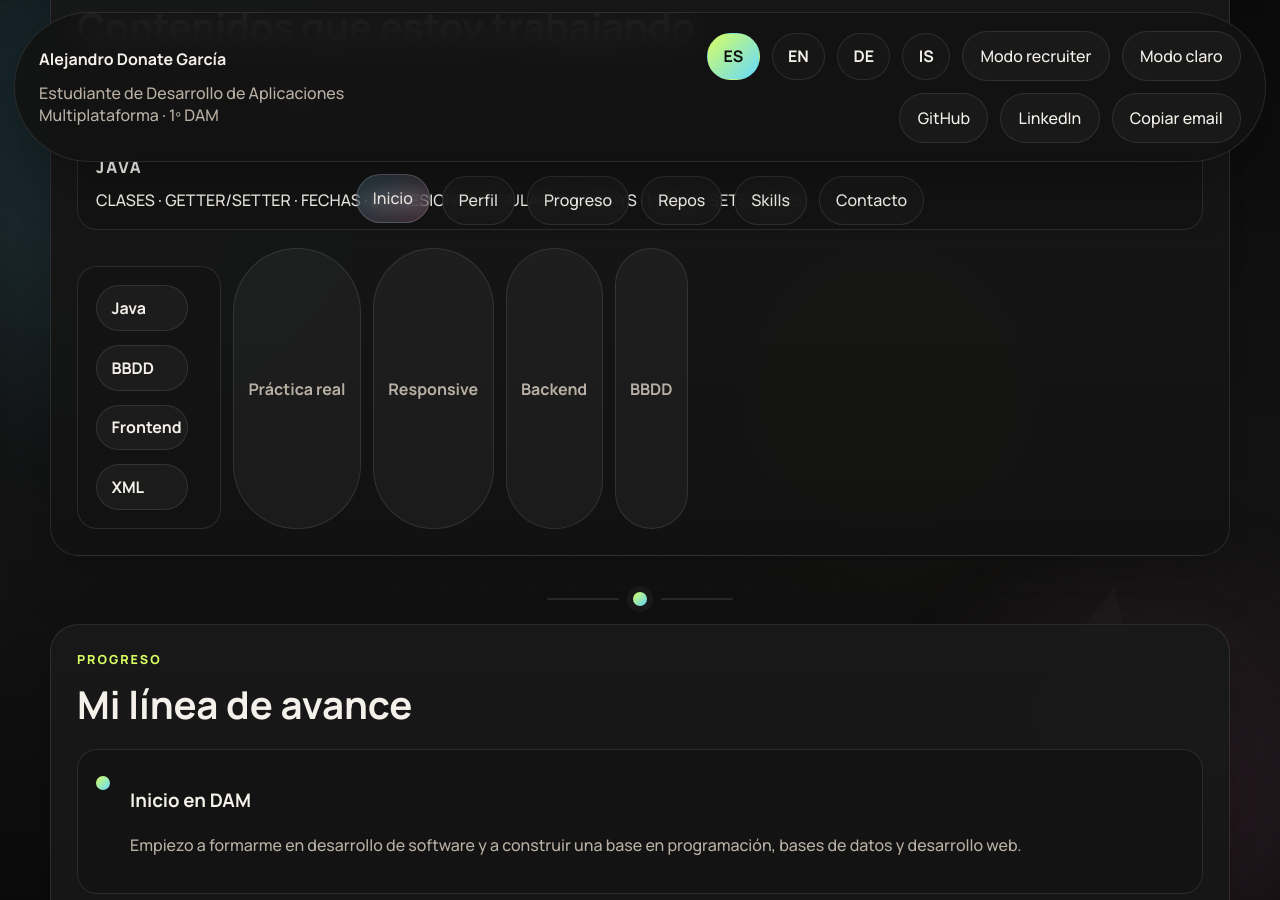
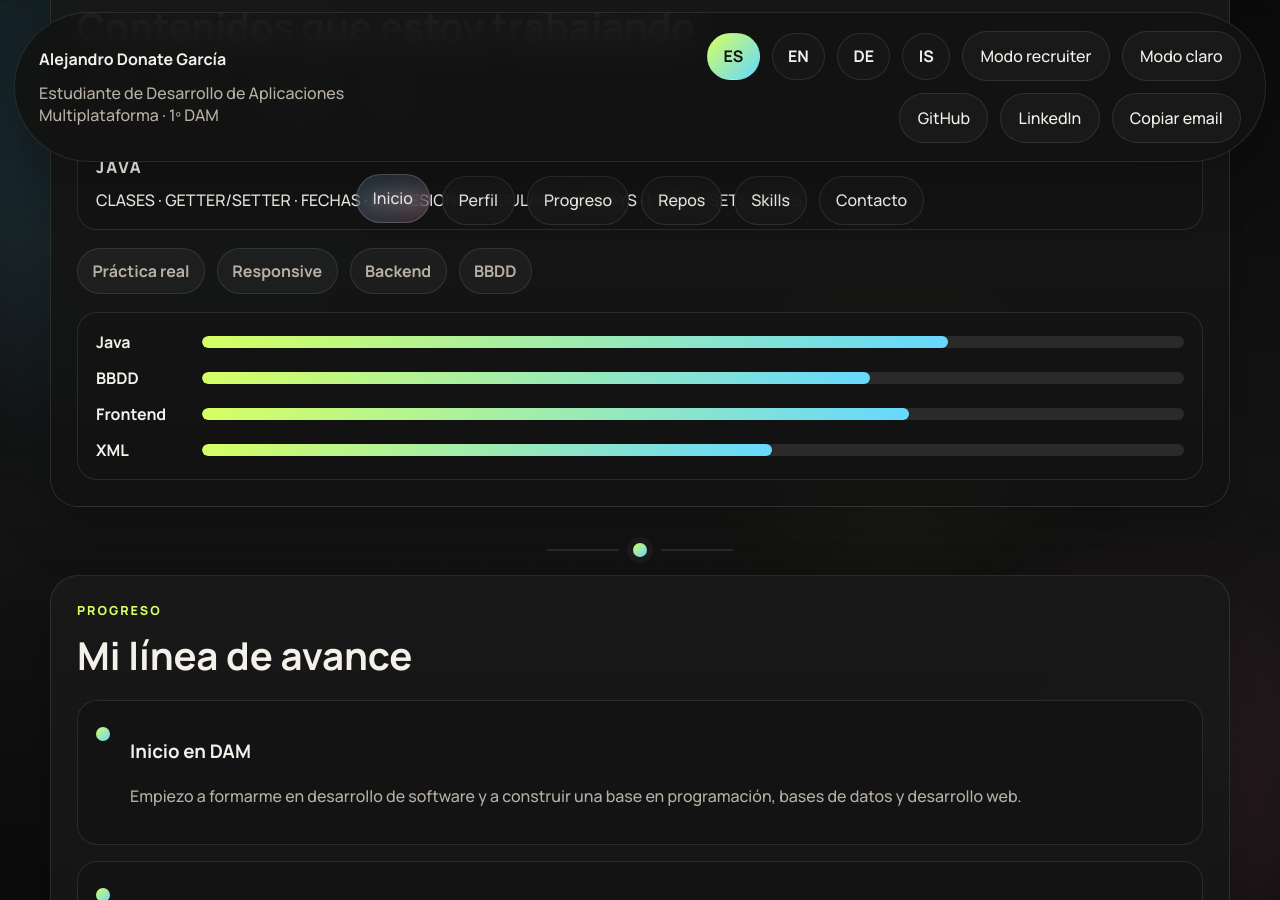
Before and after one commit to alejandroDonGar/alejandroDonGar.github.io, a Jekyll site: the page index.html, which Jekyll copies as it is, in a window 1280 px wide and 900 px high, scrolled down 1796 px. Built offline with Jekyll 4.4.1, drawn with Linux system fonts in a browser that asks for light colours.

Commit message:
Arreglo de las skills 2

```diff
--- a/assets/css/styles.css
+++ b/assets/css/styles.css
@@ -1597,7 +1597,7 @@ main > .screen > .wrapper > .panel + .panel
 }
 
 
-/* Skills chart fix */
+/* Skills chart fix v2 */
 .skills-chart
 {
     display: grid;
--- a/index.html
+++ b/index.html
@@ -150,16 +150,36 @@
                         <span id="skillText"></span>
                     </div>
                     <div class="bridge-strip">
-<div class="skills-chart">
-<div class="chart-row"><span>Java</span><div class="chart-bar"><i style="--value:76%"></i></div></div>
-<div class="chart-row"><span>BBDD</span><div class="chart-bar"><i style="--value:68%"></i></div></div>
-<div class="chart-row"><span>Frontend</span><div class="chart-bar"><i style="--value:72%"></i></div></div>
-<div class="chart-row"><span>XML</span><div class="chart-bar"><i style="--value:58%"></i></div></div>
-</div>
                         <span id="bridge-1" class="lang-fade"></span>
                         <span id="bridge-2" class="lang-fade"></span>
                         <span id="bridge-3" class="lang-fade"></span>
                         <span id="bridge-4" class="lang-fade"></span>
+                    </div>
+                    <div class="skills-chart">
+                        <div class="chart-row">
+                            <span>Java</span>
+                            <div class="chart-bar">
+                                <i style="--value: 76%"></i>
+                            </div>
+                        </div>
+                        <div class="chart-row">
+                            <span>BBDD</span>
+                            <div class="chart-bar">
+                                <i style="--value: 68%"></i>
+                            </div>
+                        </div>
+                        <div class="chart-row">
+                            <span>Frontend</span>
+                            <div class="chart-bar">
+                                <i style="--value: 72%"></i>
+                            </div>
+                        </div>
+                        <div class="chart-row">
+                            <span>XML</span>
+                            <div class="chart-bar">
+                                <i style="--value: 58%"></i>
+                            </div>
+                        </div>
                     </div>
                 </article>
             </div>
```
Also changed, not shown: 2 other files.
